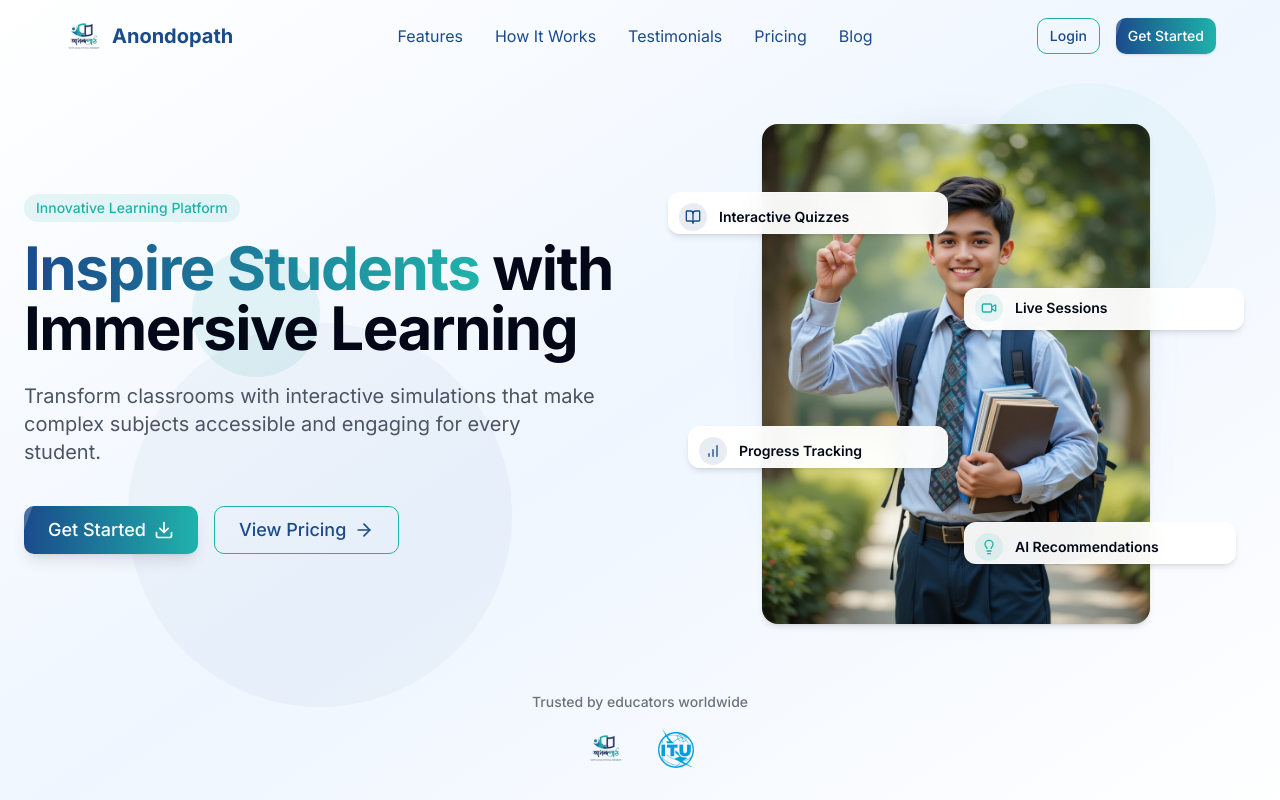
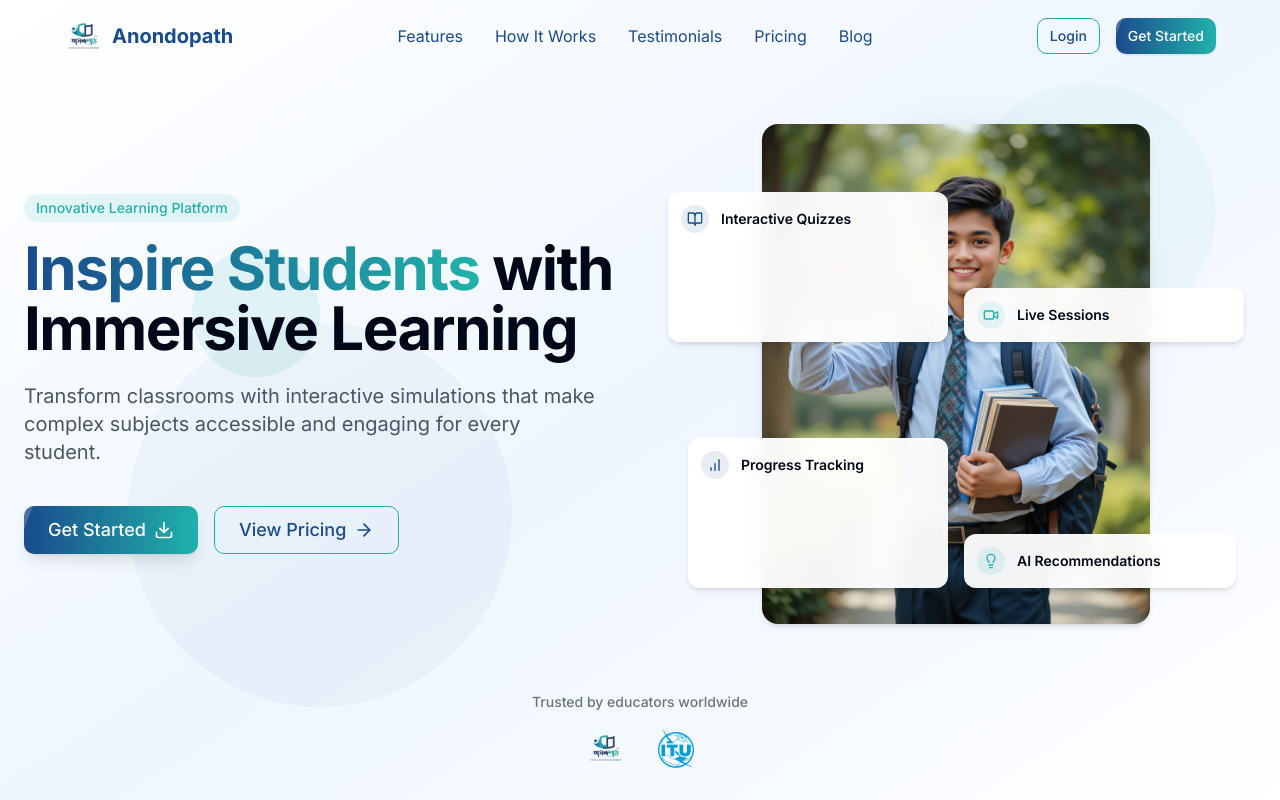
Before and after one commit to ungabungaaaa/anondopath, a React (Vite) app: page / in a window 1280 px wide. Shown: the top 800 px of the page. Built offline with nearby package versions, Linux system fonts and the light colour scheme.

Commit message:
Fix Hero Section layout
Addresses layout issues on the Hero section's right side and floating elements, as identified in a provided screenshot.  No image replacement was performed.

```diff
--- a/src/components/Hero.tsx
+++ b/src/components/Hero.tsx
@@ -1,6 +1,8 @@
+
 import React from 'react';
 import Button from './Button';
 import { ArrowRight, Download, BookOpen, Video, BarChart, Lightbulb } from 'lucide-react';
+
 const Hero = () => {
   return <section className="relative pt-36 pb-16 bg-gradient-to-br from-white via-blue-50 to-white overflow-hidden">
       {/* Background Elements */}
@@ -50,8 +52,8 @@ const Hero = () => {
 
             {/* Floating Feature Cards - Positioned in foreground */}
             <div className="relative z-20 grid grid-cols-2 gap-3 md:gap-4">
-              {/* Interactive Quizzes - Adjusted to have consistent height */}
-              <div className="glass p-2.5 rounded-xl shadow-md transform transition-all duration-300 hover:shadow-lg hover:-translate-y-1 bg-white/95 backdrop-blur-md ml-0 md:ml-3 mt-0 md:mt-12 animate-fade-in h-[42px]" style={{
+              {/* Interactive Quizzes */}
+              <div className="glass p-3 rounded-xl shadow-md transform transition-all duration-300 hover:shadow-lg hover:-translate-y-1 bg-white/95 backdrop-blur-md ml-0 md:ml-3 mt-0 md:mt-12 animate-fade-in" style={{
                 animationDelay: '0.1s'
               }}>
                 <div className="flex items-center gap-3">
@@ -62,10 +64,10 @@ const Hero = () => {
                 </div>
               </div>
 
-              {/* Live Sessions - Maintain the same height */}
-              <div style={{
+              {/* Live Sessions */}
+              <div className="glass p-3 rounded-xl shadow-md transform transition-all duration-300 hover:shadow-lg hover:-translate-y-1 bg-white/95 backdrop-blur-md mr-0 md:mr-3 mt-0 md:mt-36 animate-fade-in" style={{
                 animationDelay: '0.2s'
-            }} className="glass p-2.5 rounded-xl shadow-md transform transition-all duration-300 hover:shadow-lg hover:-translate-y-1 bg-white/95 backdrop-blur-md mr-0 md:mr-3 mt-0 md:mt-36 animate-fade-in h-[42px] py-[5px]">
+              }}>
                 <div className="flex items-center gap-3">
                   <div className="bg-anondopath-teal/10 p-1.5 rounded-full">
                     <Video className="h-4 w-4 text-anondopath-teal" />
@@ -74,8 +76,8 @@ const Hero = () => {
                 </div>
               </div>
 
-              {/* Progress Tracking - Adjusted to match height */}
-              <div className="glass p-2.5 rounded-xl shadow-md transform transition-all duration-300 hover:shadow-lg hover:-translate-y-1 bg-white/95 backdrop-blur-md ml-0 md:ml-8 mt-0 md:mt-20 animate-fade-in h-[42px]" style={{
+              {/* Progress Tracking */}
+              <div className="glass p-3 rounded-xl shadow-md transform transition-all duration-300 hover:shadow-lg hover:-translate-y-1 bg-white/95 backdrop-blur-md ml-0 md:ml-8 mt-0 md:mt-20 animate-fade-in" style={{
                 animationDelay: '0.3s'
               }}>
                 <div className="flex items-center gap-3">
@@ -86,8 +88,8 @@ const Hero = () => {
                 </div>
               </div>
 
-              {/* AI Recommendations - Maintain the same height */}
-              <div className="glass p-2.5 rounded-xl shadow-md transform transition-all duration-300 hover:shadow-lg hover:-translate-y-1 bg-white/95 backdrop-blur-md mr-0 md:mr-5 mt-0 md:mt-44 animate-fade-in h-[42px]" style={{
+              {/* AI Recommendations */}
+              <div className="glass p-3 rounded-xl shadow-md transform transition-all duration-300 hover:shadow-lg hover:-translate-y-1 bg-white/95 backdrop-blur-md mr-0 md:mr-5 mt-0 md:mt-44 animate-fade-in" style={{
                 animationDelay: '0.4s'
               }}>
                 <div className="flex items-center gap-3">
@@ -112,4 +114,5 @@ const Hero = () => {
       </div>
     </section>;
 };
+
 export default Hero;
```
Lines whose indentation alone changed are shown as unchanged.
